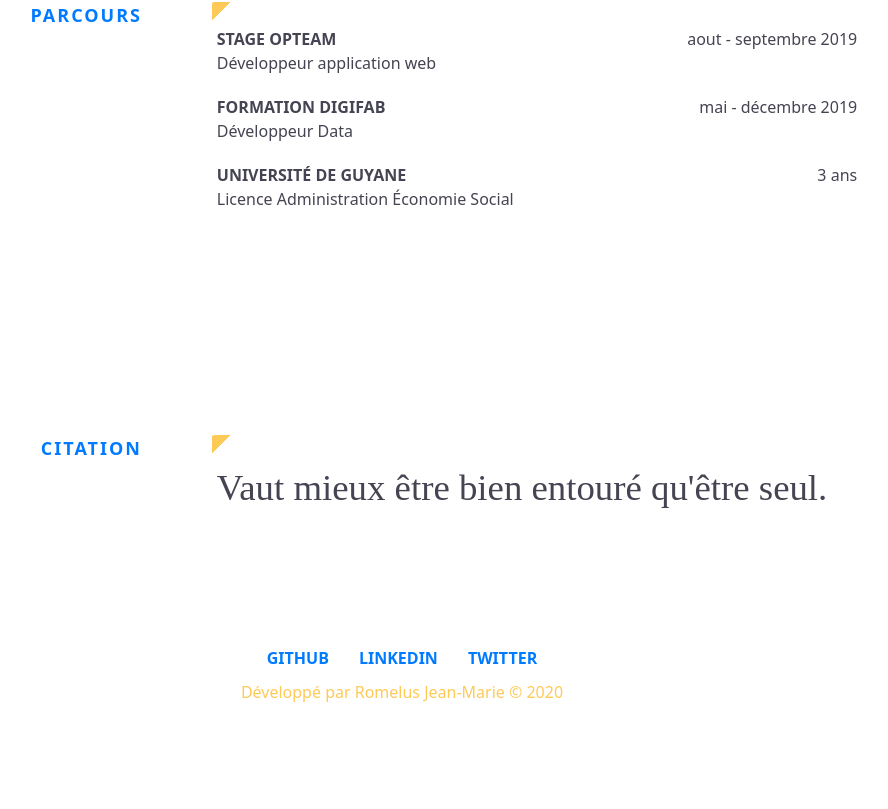
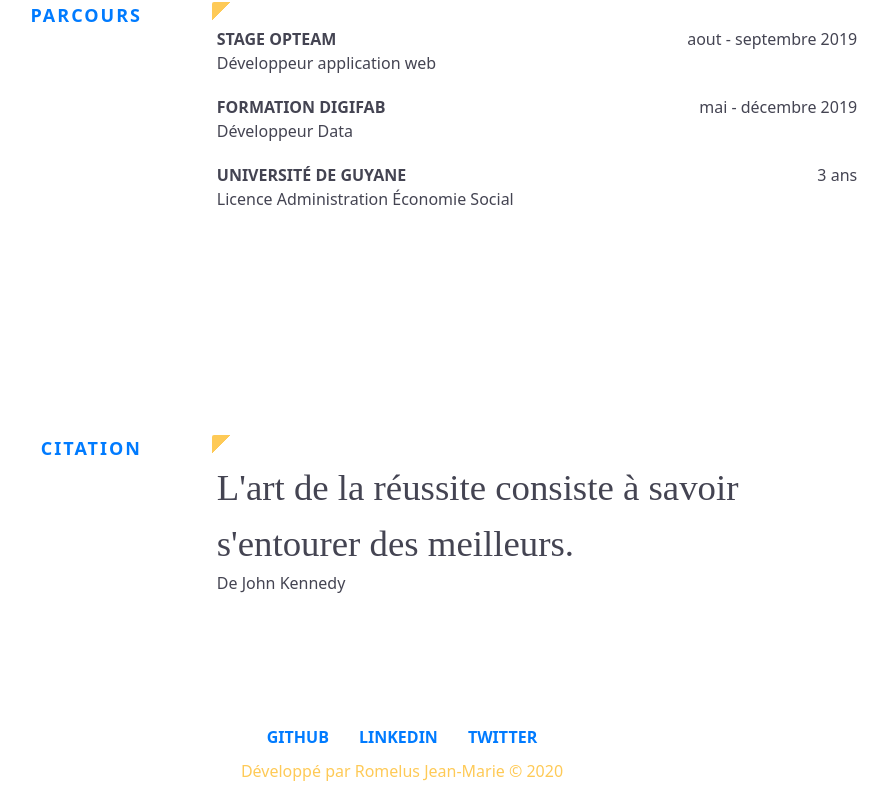
Before and after one commit to dev-romelus/mon-cv, a React (Create React App) app: page / in a window 1280 px wide. Shown: the part 2009-2818 px from the top of the page, without its empty margins (238-1126 px from the left). Before the commit the page ends 2739 px from the top, so only its background shows below. Built offline with nearby package versions, Linux system fonts and the light colour scheme.

Commit message:
new quote

```diff
--- a/src/components/Citation.js
+++ b/src/components/Citation.js
@@ -11,8 +11,9 @@ const Citation = () => {
             <h1>Citation</h1>
             <div className="contenu">
                 <div style={{color: theme.syntax }} className="citation">
-                    Vaut mieux être bien entouré qu'être seul.
+                    L'art de la réussite consiste à savoir s'entourer des meilleurs.
                 </div>
+                <div>De John Kennedy</div>
             </div>
         </section>
     )
```
